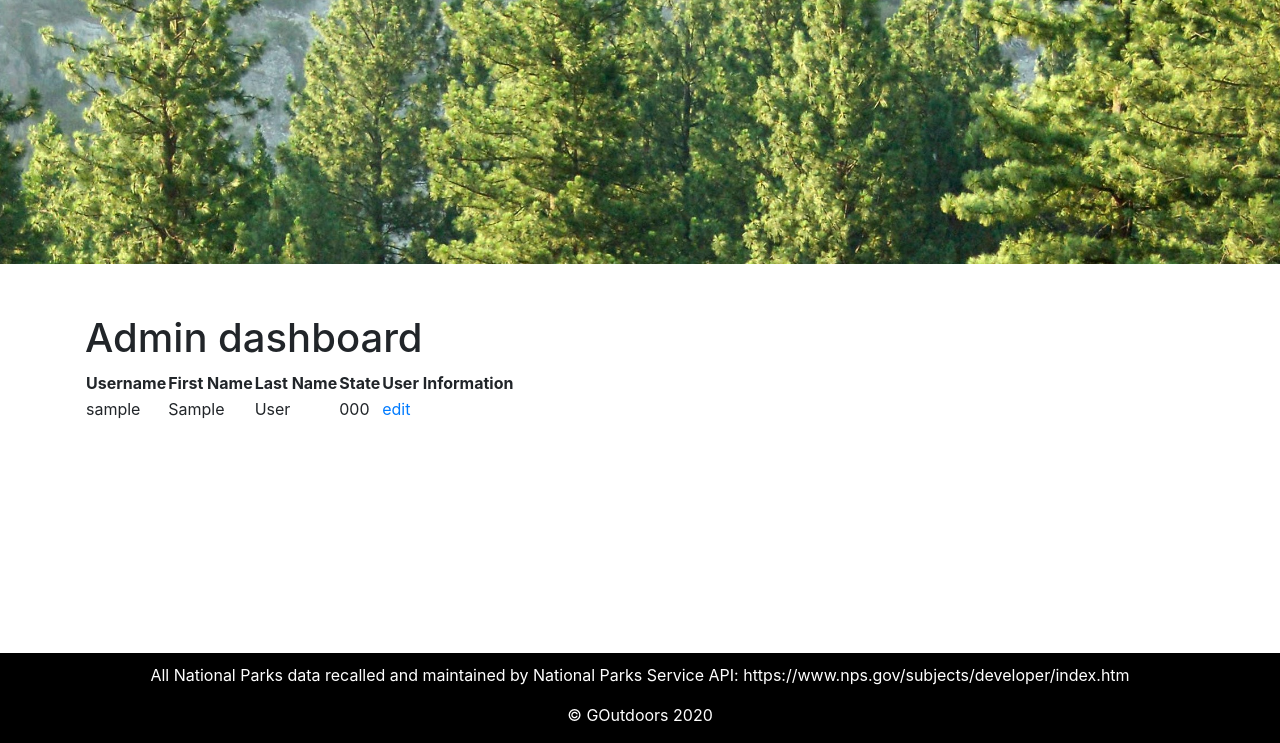
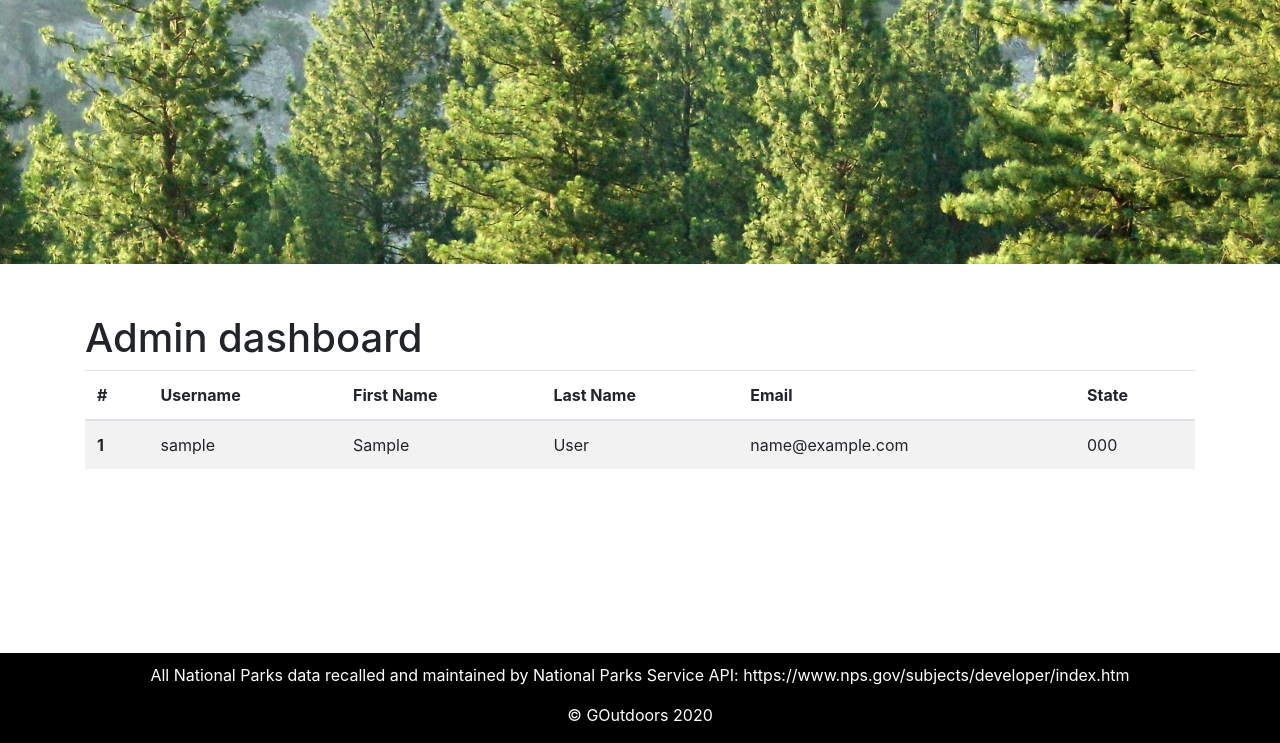
Before and after one commit to jake202020/goutdoors, a Flask app: template templates/admin.html in a window 1280 px wide. Shown: the part 57-800 px from the top of the page. Run offline with Flask 2, Linux system fonts and the light colour scheme; the template is opened without the code that fills it: values that come from a table or form of the project are taken from there, others are empty; tables that the repository leaves empty hold one stand-in row (values such as "Sample post"); parts of the project's set-up code (start-up, migrations or seed data) failed here and were passed over; some libraries are stand-ins or nearby versions.

Commit message:
update admin dashboard

```diff
--- a/seed.py
+++ b/seed.py
@@ -1,7 +1,7 @@
 from models import db, Park, Journal, User, Visit
 from csv import DictReader
 from app import app
-from key import admin_user, admin_pass, admin_email
+from secrets import admin_user, admin_pass, admin_email
 from datetime import datetime
 
 
--- a/templates/admin.html
+++ b/templates/admin.html
@@ -5,24 +5,26 @@
 {% block content %}
 <h1>Admin dashboard</h1>
 
-<table>
+<table class="table table-striped">
     <thead>
         <tr>
-            <th>Username</th>
-            <th>First Name</th>
-            <th>Last Name</th>
-            <th>State</th>
-            <th>User Information</th>
+            <th scope="col">#</th>
+            <th scope="col">Username</th>
+            <th scope="col">First Name</th>
+            <th scope="col">Last Name</th>
+            <th scope="col">Email</th>
+            <th scope="col">State</th>
         </tr>
     </thead>
     <tbody>
         {% for user in users %}
         <tr>
+            <th scope="row">{{ loop.index }}</th>
             <td>{{ user.username }}</td>
             <td>{{ user.first_name }}</td>
             <td>{{ user.last_name }}</td>
+            <td>{{ user.email }}</td>
             <td>{{ user.state_code }}</td>
-            <td><a href="/users/{{ user.username }}/edit">edit</a></td>
         </tr>
         {% endfor %}
     </tbody>
```
Also changed, not shown: 1 other file.
